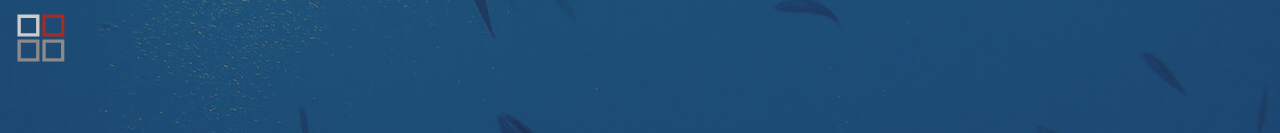
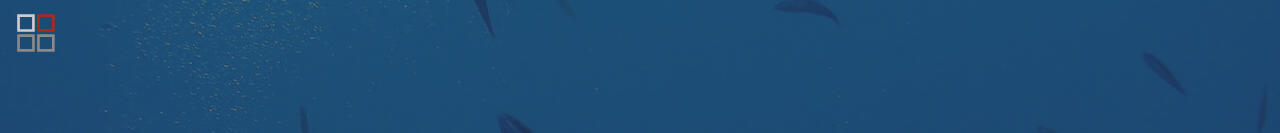
Before and after one commit to lkajtar/netacademia.hu, a Nuxt app: page /junior-csharp-developer in a window 1280 px wide. Shown: the top 133 px of the page. Built offline with nearby package versions, Linux system fonts and the light colour scheme; what vue-mq would draw is missing.

Commit message:
logo egysegesites

```diff
--- a/components/Navigation.vue
+++ b/components/Navigation.vue
@@ -1,5 +1,10 @@
 <template>
-  <nav class="navbar fixed-top navbar-expand-md" :class="themeClass.nav">
+  <nav v-if="theme === 'logo'" class="navbar fixed-top">
+    <nuxt-link class="navbar-brand" to="/">
+      <img width="40px" src="~/assets/logo-ikon.svg" alt="NetAcademia Oktatóközpont Kft." style="background-color: transparent;" />
+    </nuxt-link>
+  </nav>
+  <nav v-else class="navbar fixed-top navbar-expand-md" :class="themeClass.nav">
     <nuxt-link class="navbar-brand" to="/">
       <img width="40px" src="~/assets/logo-ikon.svg" alt="NetAcademia Oktatóközpont Kft."/>
     </nuxt-link>
@@ -60,7 +65,7 @@ export default {
       type: String,
       default: "light",
       validator: function(val) {
-        return ["light", "dark", "transparent"].indexOf(val) !== -1;
+        return ["light", "dark", "transparent", "logo"].indexOf(val) !== -1;
       }
     }
   },
--- a/layouts/logo-footer.vue
+++ b/layouts/logo-footer.vue
@@ -1,19 +1,18 @@
 <template>
   <div>
-    <nav class="navbar fixed-top">
-      <nuxt-link class="navbar-brand" to="/"><img src="~/assets/logo-ikon.svg" height="50" alt="logo" style="background-color: transparent;"></nuxt-link>
-    </nav>
+    <Navigation theme="logo"></Navigation>
     <nuxt/>
     <Footer></Footer>
   </div>
 </template>
 
 <script>
-import Footer from "~/components/Footer.vue";
+  import Navigation from "~/components/Navigation";
+  import Footer from "~/components/Footer";
 
-export default {
-  components: { Footer }
-};
+  export default {
+    components: { Navigation, Footer}
+  };
 </script>
 
 <style>
```
